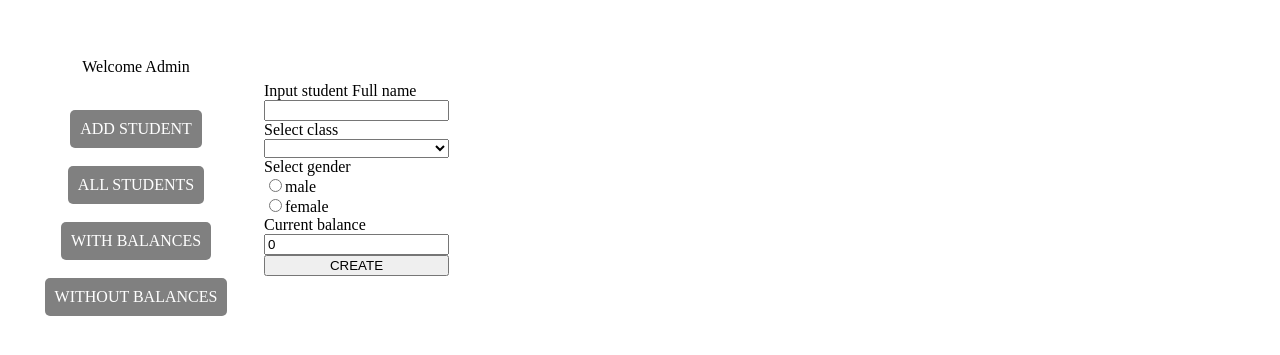
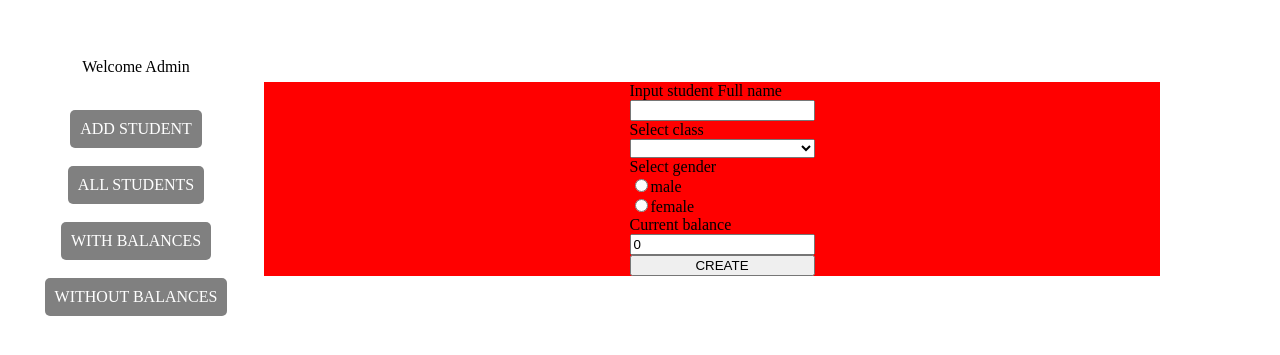
Before and after one commit to kithekadk/FEE-MANAGEMENT-SYSTEM, an Angular app in the folder FEES-MGMT/: page /admin/addstudent in a window 1280 px wide. Shown: the part 229-584 px from the top of the page. Built offline with nearby package versions, Linux system fonts and the light colour scheme.

Commit message:
added login functionality

```diff
--- a/FEES-MGMT/src/app/admin/admin.component.css
+++ b/FEES-MGMT/src/app/admin/admin.component.css
@@ -20,3 +20,18 @@
     color: white;
     border-radius: 5px;
 }
+.mainDisplay{
+    display:flex;
+    flex-direction: row;
+    justify-content: center;
+    flex-wrap: wrap;
+    /* align-items: center; */
+    width: 70vw;
+    gap:20px;
+    background-color: red;
+}
+
+.mainDisplay router div{
+    border:gray solid 5px;
+    background-color: yellow;
+}
--- a/FEES-MGMT/src/app/admin/admin.component.html
+++ b/FEES-MGMT/src/app/admin/admin.component.html
@@ -9,7 +9,7 @@
         <a href="">WITHOUT BALANCES</a>
 
     </div>
-    <div>
+    <div class="mainDisplay">
         <router-outlet></router-outlet>
     </div>
 </div>
--- a/FEES-MGMT/src/app/admin/all-students/all-students.component.html
+++ b/FEES-MGMT/src/app/admin/all-students/all-students.component.html
@@ -1,8 +1,9 @@
-<div *ngFor="let student of studentDetails">
-    <div>
+<div class="viewstudentdiv" *ngFor="let student of studentDetails">
+    <div class="displayStudents">
         <p>{{ student.name }}</p>
         <p>{{ student.gender }}</p>
         <p>{{ student.class}}</p>
+        <p>{{ student.balance}}</p>
     </div>
 
 </div>
--- a/FEES-MGMT/src/app/home/login/login.component.html
+++ b/FEES-MGMT/src/app/home/login/login.component.html
@@ -1,15 +1,15 @@
 <div>
-    <form #loginForm="ngForm" action="" [ngStyle]="{
+    <div #login action="" [ngStyle]="{
         'display':'flex',
         'flex-direction':'column',
         'justify-content':'left',
-        'align-items':'center'}" (ngSubmit)="onLogin(loginForm.value)">
+        'align-items':'center'}">
 
         <label for="email">Input email</label>
-        <input type="email" name="email" ngModel/>
+        <input type="email" name="email" [(ngModel)]= "staticInput.email"/>
         <label for="password">Input Password</label>
-        <input type="password" name="password" ngModel>
+        <input type="password" name="password" [(ngModel)] ="staticInput.password">
         <br>
-        <input type="submit" value="login"/>
-    </form>
+        <input type="submit" value="login" (click)="Login()">
+    </div>
 </div>
--- a/FEES-MGMT/src/app/home/login/login.component.ts
+++ b/FEES-MGMT/src/app/home/login/login.component.ts
@@ -16,23 +16,21 @@ export class LoginComponent implements OnInit {
   constructor(private router:Router) { }
 
 
-
-input:data={
-  email:"kakinyidk@gmail.com",
-  password:"12345678"
-}
-onLogin(input:data){
-console.warn(input);
-// console.warn(input == this.input);
-this.toAdminDashboard()
+staticInput:data={
+  email:"",
+  password:""
 }
 
-toAdminDashboard(){
-  this.router.navigate(['admin'])
+Login(){
+  if(this.staticInput.email == "kakinyidk@gmail.com" && this.staticInput.password == "12345678"){
+      this.router.navigate(['admin'])
+  }
+  console.log(this.staticInput.email == "kakinyidk@gmail.com" && this.staticInput.password=="12345678");
+
 }
 
+
   ngOnInit(): void {
-    console.warn(this.input);
 
   }
 
```
Also changed, not shown: FEES-MGMT/src/app/admin/all-students/all-students.component.css (+8 -0 lines).
